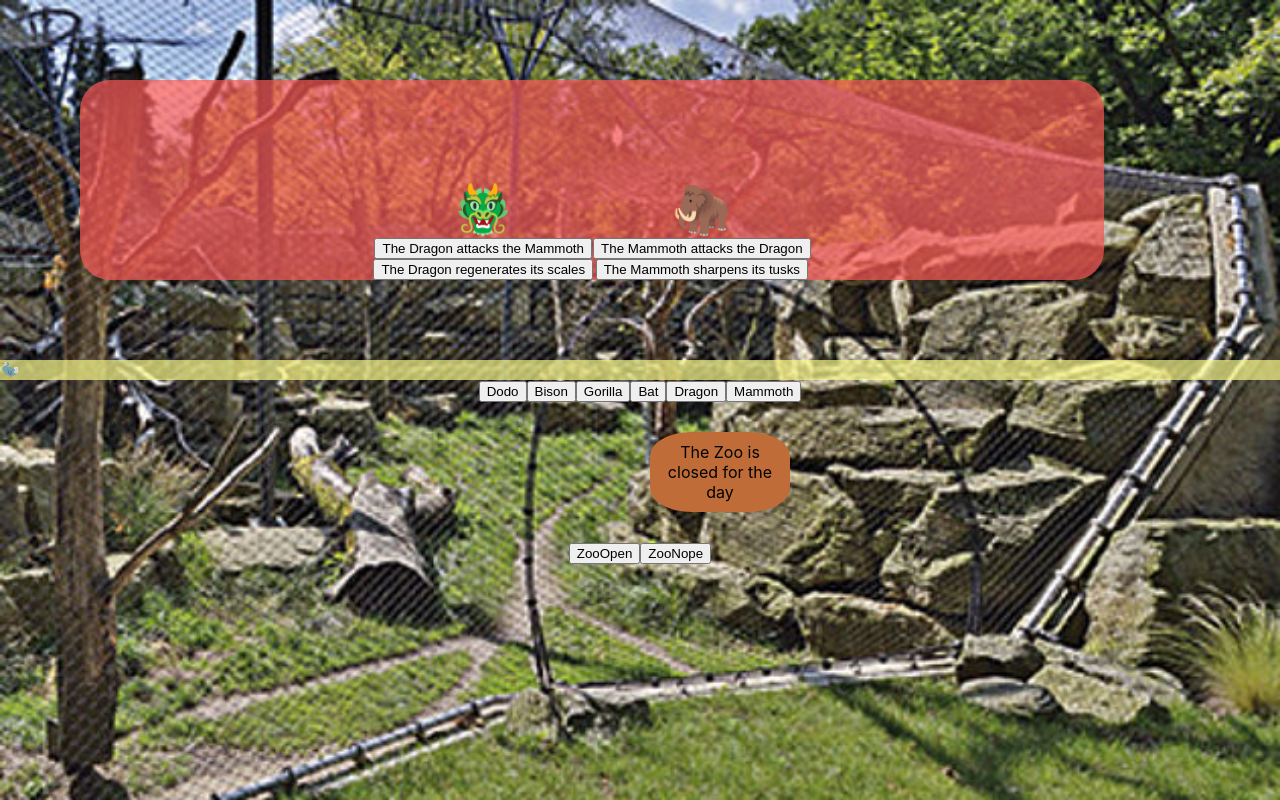
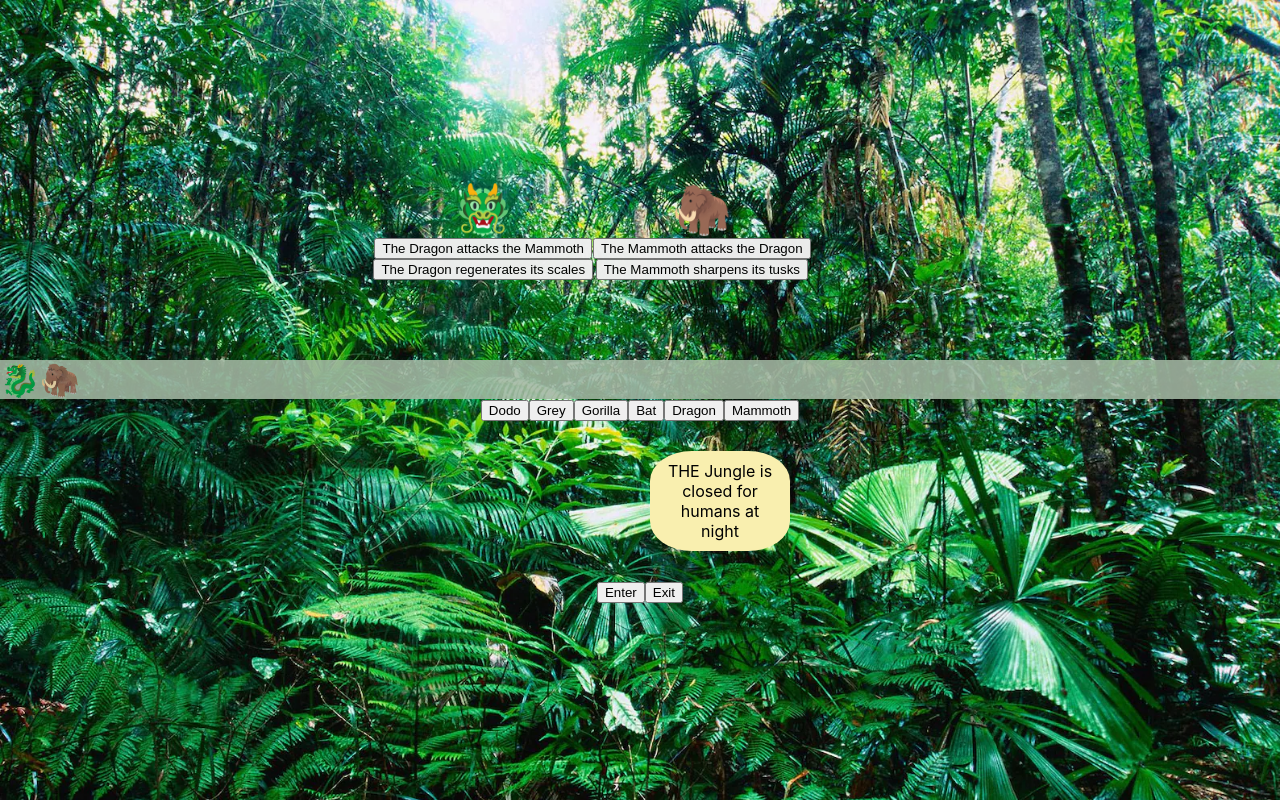
Before and after one commit to JeffreyAllison/REACTscratchzoo, a React (Create React App) app: page / in a window 1280 px wide. Built offline with nearby package versions, Linux system fonts and the light colour scheme.

Commit message:
added CSS styling

```diff
--- a/src/Animal.js
+++ b/src/Animal.js
@@ -4,7 +4,7 @@ export default function Animal({ animals }) {
   return (
     <div className="animal">
       {animals === 'dodo' && '🦤'}
-      {animals === 'bison' && '🦬'}
+      {animals === 'grey' && '👽'}
       {animals === 'gorilla' && '🦍'}
       {animals === 'bat' && '🦇'}
       {animals === 'dragon' && '🐉'}
--- a/src/App.css
+++ b/src/App.css
@@ -1,5 +1,5 @@
 body {
-  background-image: url('./zoo.png');
+  background-image: url('./jungle.png');
   background-size: cover;
   background-repeat: no-repeat;
 }
@@ -51,7 +51,8 @@ body {
   margin: 80px;
   width: 80%;
   border-radius: 30px;
-  background-color: rgba(248, 88, 85, 0.7);
+  background-color: transparent;
+  opacity: 98%;
 }
 
 .fight .fighter {
@@ -62,7 +63,8 @@ body {
   align-items: center;
 }
 .parade {
-  background-color: rgba(249, 249, 139, 0.7);
+  background-color: rgb(163, 184, 163);
+  opacity: 88%;
   display: flex;
   align-content: center;
 }
@@ -71,9 +73,13 @@ body {
   flex-direction: column;
   align-content: center;
   align-items: stretch;
-  background-color: rgb(192, 108, 56);
+  background-color: rgb(249, 239, 175);
   width: 120px;
   padding: 10px;
   margin: 30px 650px 30px 650px;
   border-radius: 30%;
 }
+
+.animal {
+  font-size: xx-large;
+}
--- a/src/App.js
+++ b/src/App.js
@@ -7,7 +7,7 @@ function App() {
   const [dragonPower, setDragonPower] = useState(3);
   const [mammothPower, setMammothPower] = useState(3);
   const ATTACK_MODIFIER = 0.8;
-  const [animal, setAnimal] = useState(['dodo']);
+  const [animal, setAnimal] = useState(['dragon', 'mammoth']);
   const [isOpen, setIsOpen] = useState(false);
 
   function handleDragonAttack() {
@@ -31,8 +31,8 @@ function App() {
     setAnimal([...animal]);
   }
 
-  function handleAddBison() {
-    animal.push('bison');
+  function handleAddGrey() {
+    animal.push('grey');
     setAnimal([...animal]);
   }
 
@@ -85,15 +85,15 @@ function App() {
       <AnimalParade animals={animal} />
       <div className="animal-buttons">
         <button onClick={handleAddDodo}>Dodo</button>
-        <button onClick={handleAddBison}>Bison</button>
+        <button onClick={handleAddGrey}>Grey</button>
         <button onClick={handleAddGorilla}>Gorilla</button>
         <button onClick={handleAddBat}>Bat</button>
         <button onClick={handleAddDragon}>Dragon</button>
         <button onClick={handleAddMammoth}>Mammoth</button>
       </div>
       <ZooOpen isOpen={isOpen} />
-      <button onClick={handleOpenZoo}>ZooOpen</button>
-      <button onClick={handleCloseZoo}>ZooNope</button>
+      <button onClick={handleOpenZoo}>Enter</button>
+      <button onClick={handleCloseZoo}>Exit</button>
     </div>
   );
 }
--- a/src/ZooOpen.js
+++ b/src/ZooOpen.js
@@ -3,7 +3,9 @@ import React from 'react';
 export default function ZooOpen({ isOpen }) {
   return (
     <div>
-      <div className="sign">{isOpen ? 'The Zoo is open!' : 'The Zoo is closed for the day'}</div>
+      <div className="sign">
+        {isOpen ? 'Welcome to THE jungle' : 'THE Jungle is closed for humans at night'}
+      </div>
     </div>
   );
 }
```
Also changed, not shown: src/jungle.png (added).
